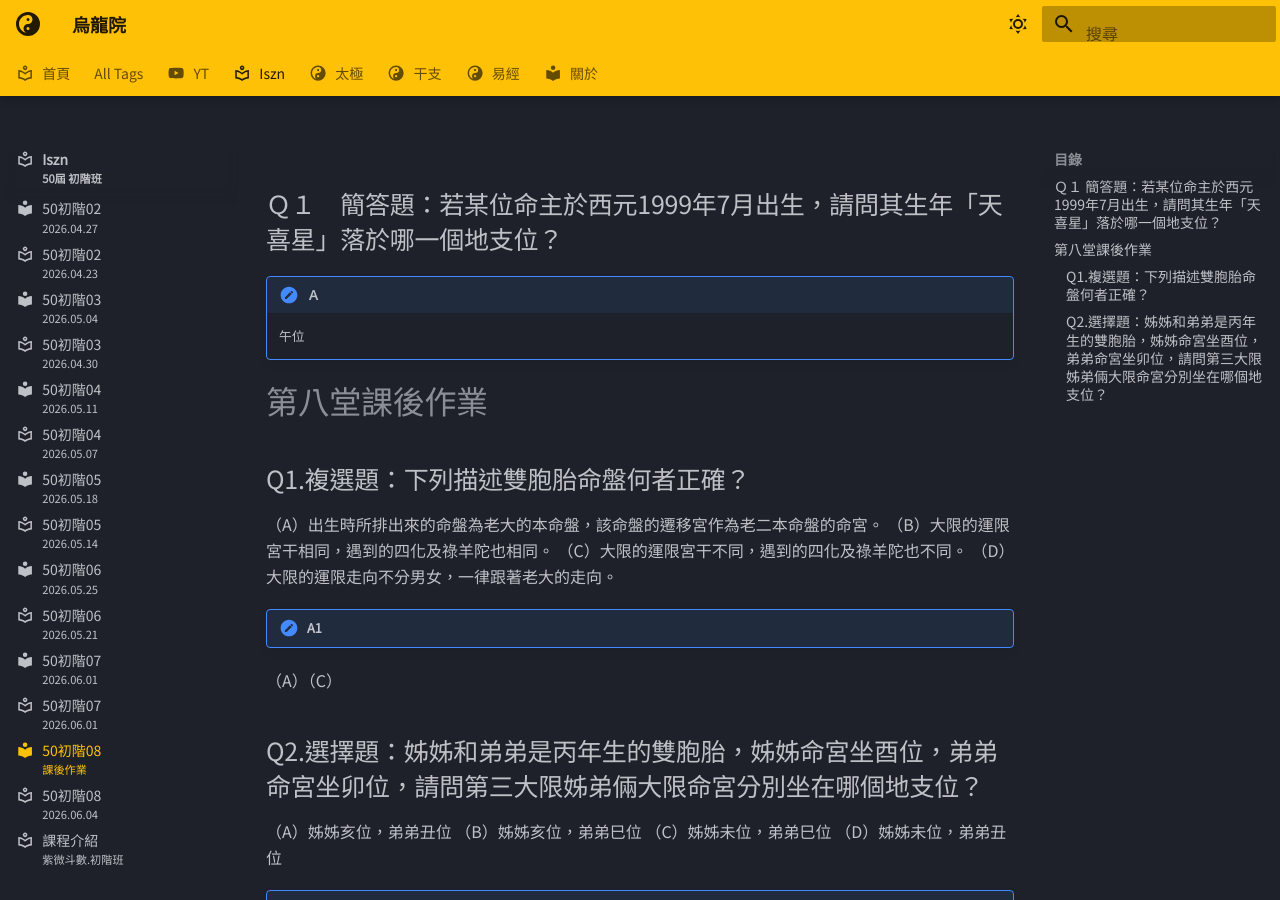
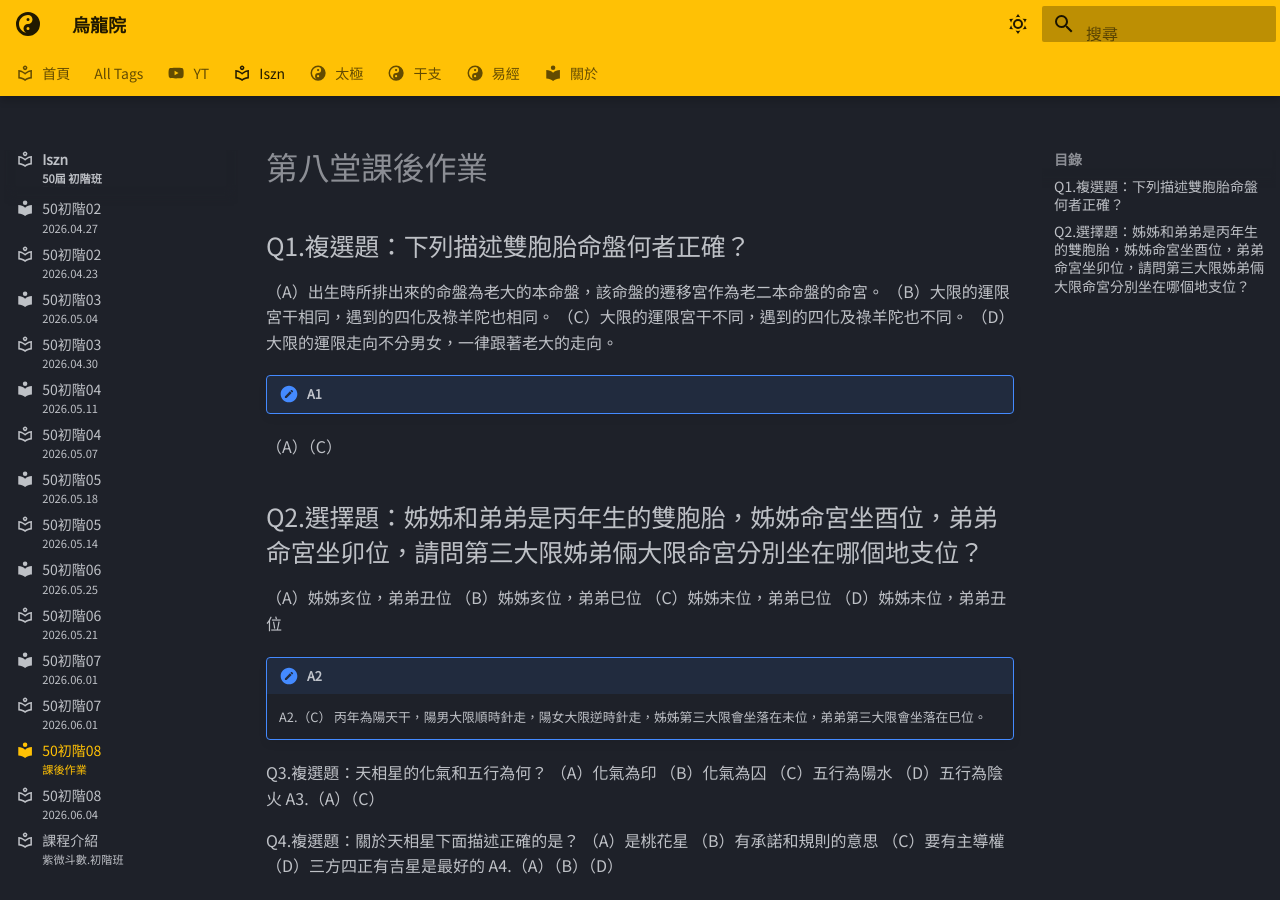
Before and after one commit to oolongyuan/oolongyuan.github.io, an MkDocs documentation site: the page built from docs/iszn/08_homework.md, in a window 1280 px wide and 900 px high. Built offline with MkDocs 1.6.1 and Material for MkDocs 9.7.7, drawn with Linux system fonts in a browser that asks for light colours; some web fonts are replaced; plug-ins that fetch from the network failed and are left out.

Commit message:
updated content

```diff
--- a/docs/iszn/08_homework.md
+++ b/docs/iszn/08_homework.md
@@ -3,12 +3,6 @@ icon: material/library
 title: 50初階08
 subtitle: 課後作業
 ---
-
-
-## Ｑ１　簡答題：若某位命主於西元1999年7月出生，請問其生年「天喜星」落於哪一個地支位？
-
-!!! note "Ａ"
-    午位
 
 # 第八堂課後作業
 
```
